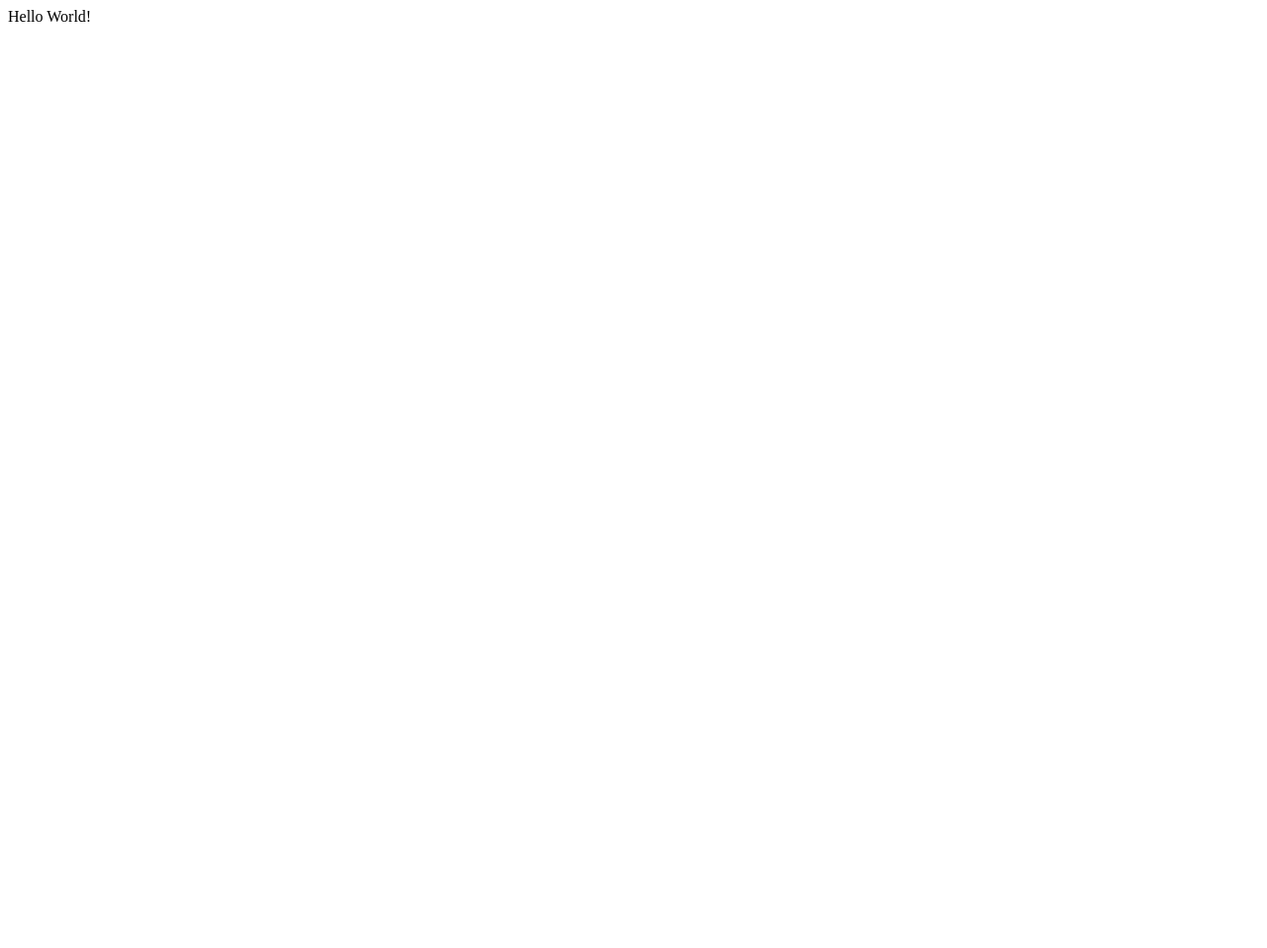
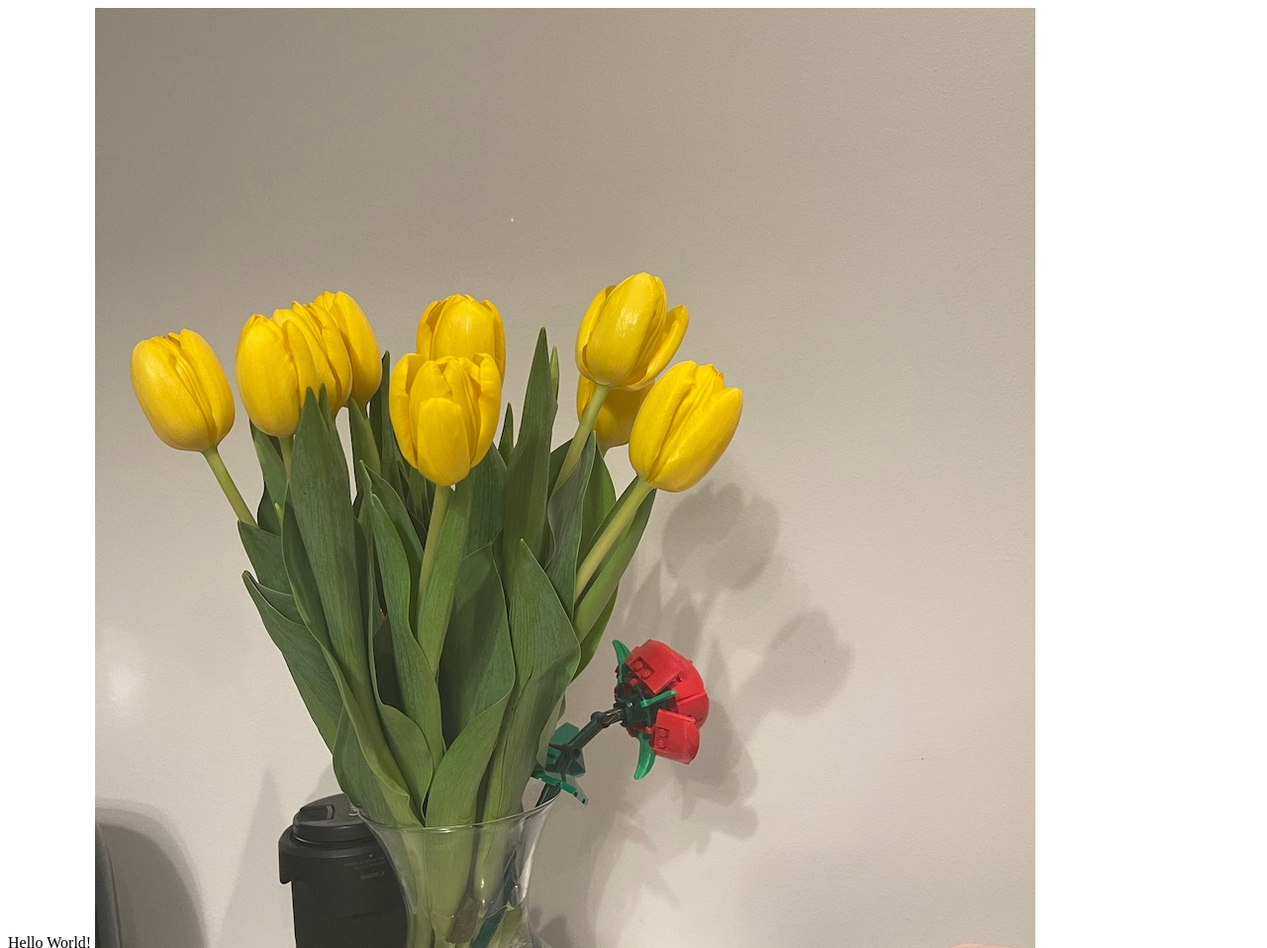
Before and after one commit to cocosyk/cocotwine, a plain HTML site: page index.html in a window 1280 px wide. Shown: the whole page at 99% size. Before the commit the page ends 800 px from the top, so only its background shows below. Drawn offline with Linux system fonts and the light colour scheme.

Commit message:
Update index.html

```diff
--- a/index.html
+++ b/index.html
@@ -8,4 +8,4 @@
   </body>
 </html>
 
-<img src="https://github.com/cocosyk/cocotwine/blob/5d3417d912ce5ddad2929ff03f97dbab7449748b/images/IMG_1864.jpg" alt="flower"
+<img src="https://github.com/cocosyk/cocotwine/blob/5d3417d912ce5ddad2929ff03f97dbab7449748b/images/IMG_1864.jpg" alt="flower">
```
